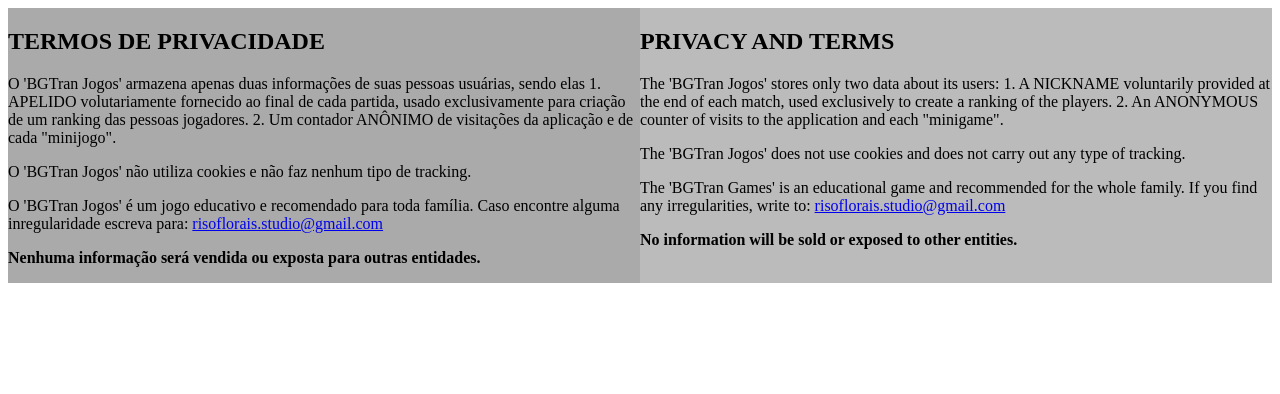
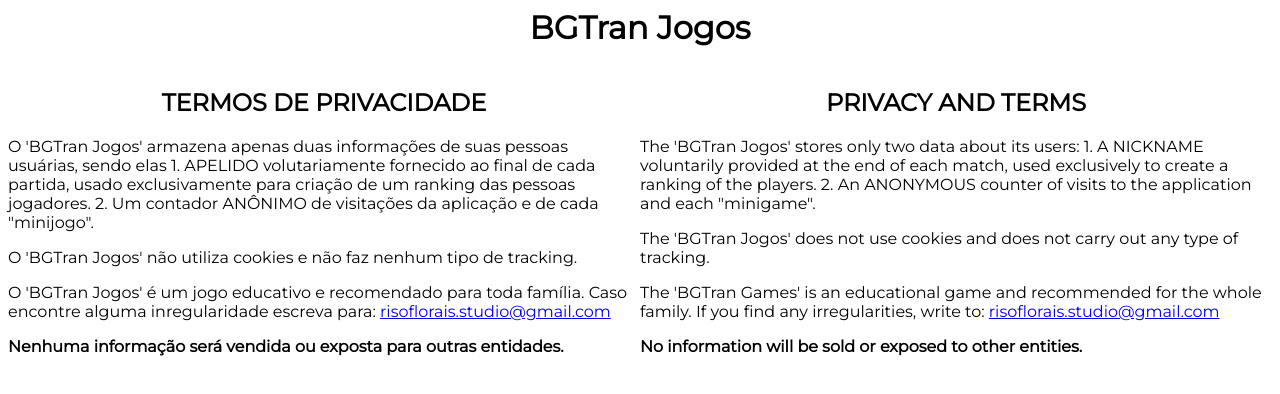
Before and after one commit to bgtran-jogos/bgtran-jogos.github.io, a plain HTML site: page index.html in a window 1280 px wide. Drawn offline with Linux system fonts and the light colour scheme.

Commit message:
Update index.html

```diff
--- a/index.html
+++ b/index.html
@@ -7,6 +7,9 @@
     <meta name="author" content="BGTran Jogos">
     <meta name="viewport" content="width=device-width, initial-scale=1">
     <style>
+      body{
+        font-family: 'Montserrat', sans-serif;
+      }
       .row {
         display: flex;
       }
@@ -15,11 +18,15 @@
         flex: 50%;
       }
     </style>
+    <link rel="preconnect" href="https://fonts.googleapis.com">
+    <link rel="preconnect" href="https://fonts.gstatic.com" crossorigin>
+    <link href="https://fonts.googleapis.com/css2?family=Montserrat&display=swap" rel="stylesheet">
   </head>
-  <body>
+  <body style = "font-family: 'Montserrat', sans-serif;">
+    <h1 style="text-align:center">BGTran Jogos</h1>
     <div class="row">
-      <div class="column" style="background-color:#aaa;">
-        <h2>TERMOS DE PRIVACIDADE</h2>
+      <div class="column">
+        <h2 style="text-align:center">TERMOS DE PRIVACIDADE</h2>
         <p>
           O 'BGTran Jogos' armazena apenas duas informações de suas pessoas usuárias, sendo elas
           1. APELIDO volutariamente fornecido ao final de cada partida, usado exclusivamente para criação de um ranking das pessoas jogadores.
@@ -35,8 +42,8 @@
           <b>Nenhuma informação será vendida ou exposta para outras entidades.</b>
         </p>
       </div>
-      <div class="column" style="background-color:#bbb;">
-        <h2>PRIVACY AND TERMS</h2>
+      <div class="column">
+        <h2 style="text-align:center" >PRIVACY AND TERMS</h2>
         <p>
            The 'BGTran Jogos' stores only two data about its users:
            1. A NICKNAME voluntarily provided at the end of each match, used exclusively to create a ranking of the players.
```
